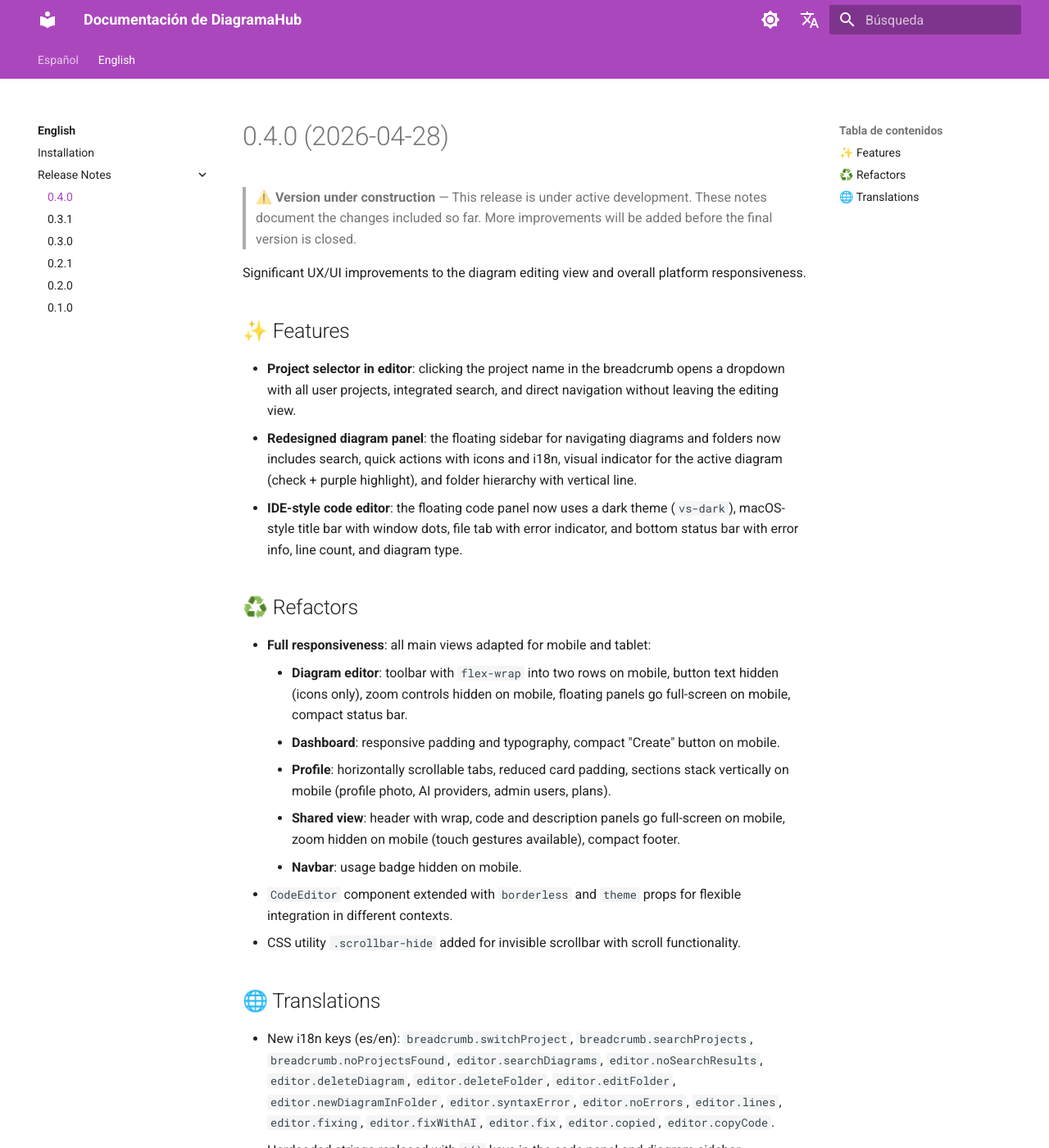
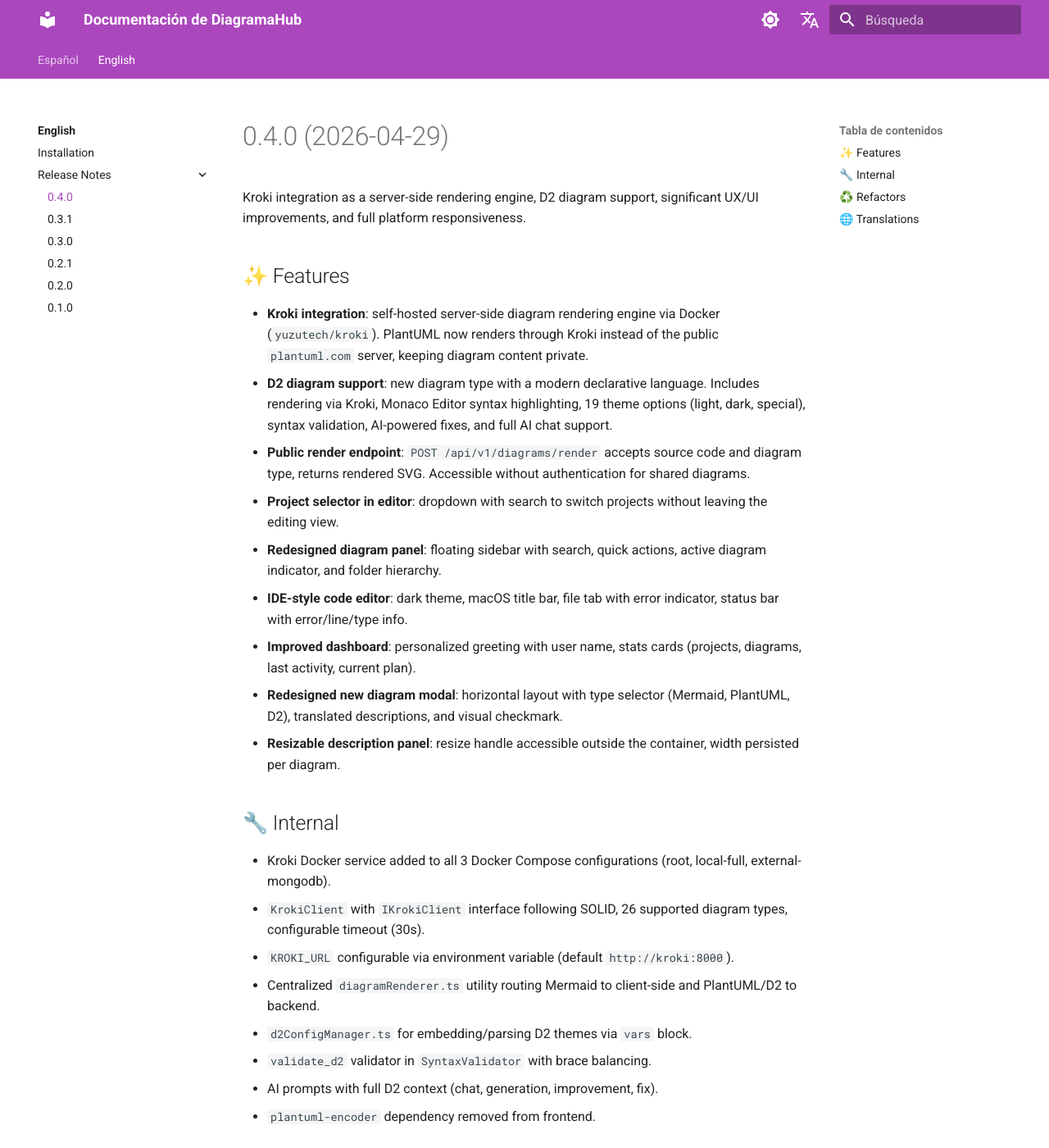
Before and after one commit to diagramahub/diagramahub, an MkDocs documentation site: the page built from docs/en/release-notes/0.4.0.md, in a window 1280 px wide and 1400 px high. Shown: the whole window at 82% size. Built offline with MkDocs 1.6.1 and Material for MkDocs 9.7.7, drawn with Linux system fonts in a browser that asks for light colours; comment, search, counter and statistics services are not loaded; some of the changed text lies outside the part shown.

Commit message:
docs: finalize v0.4.0 release notes and changelog
- Update release notes (es/en) with Kroki integration, D2 support,
  dashboard improvements, and all UX/UI changes
- Update CHANGELOG.md with complete v0.4.0 entry
- Remove WIP warning from release notes

```diff
--- a/docs/en/release-notes/0.4.0.md
+++ b/docs/en/release-notes/0.4.0.md
@@ -1,27 +1,39 @@
-# 0.4.0 (2026-04-28)
+# 0.4.0 (2026-04-29)
 
-> ⚠️ **Version under construction** — This release is under active development. These notes document the changes included so far. More improvements will be added before the final version is closed.
-
-Significant UX/UI improvements to the diagram editing view and overall platform responsiveness.
+Kroki integration as a server-side rendering engine, D2 diagram support, significant UX/UI improvements, and full platform responsiveness.
 
 ## ✨ Features
 
-- **Project selector in editor**: clicking the project name in the breadcrumb opens a dropdown with all user projects, integrated search, and direct navigation without leaving the editing view.
-- **Redesigned diagram panel**: the floating sidebar for navigating diagrams and folders now includes search, quick actions with icons and i18n, visual indicator for the active diagram (check + purple highlight), and folder hierarchy with vertical line.
-- **IDE-style code editor**: the floating code panel now uses a dark theme (`vs-dark`), macOS-style title bar with window dots, file tab with error indicator, and bottom status bar with error info, line count, and diagram type.
+- **Kroki integration**: self-hosted server-side diagram rendering engine via Docker (`yuzutech/kroki`). PlantUML now renders through Kroki instead of the public `plantuml.com` server, keeping diagram content private.
+- **D2 diagram support**: new diagram type with a modern declarative language. Includes rendering via Kroki, Monaco Editor syntax highlighting, 19 theme options (light, dark, special), syntax validation, AI-powered fixes, and full AI chat support.
+- **Public render endpoint**: `POST /api/v1/diagrams/render` accepts source code and diagram type, returns rendered SVG. Accessible without authentication for shared diagrams.
+- **Project selector in editor**: dropdown with search to switch projects without leaving the editing view.
+- **Redesigned diagram panel**: floating sidebar with search, quick actions, active diagram indicator, and folder hierarchy.
+- **IDE-style code editor**: dark theme, macOS title bar, file tab with error indicator, status bar with error/line/type info.
+- **Improved dashboard**: personalized greeting with user name, stats cards (projects, diagrams, last activity, current plan).
+- **Redesigned new diagram modal**: horizontal layout with type selector (Mermaid, PlantUML, D2), translated descriptions, and visual checkmark.
+- **Resizable description panel**: resize handle accessible outside the container, width persisted per diagram.
+
+## 🔧 Internal
+
+- Kroki Docker service added to all 3 Docker Compose configurations (root, local-full, external-mongodb).
+- `KrokiClient` with `IKrokiClient` interface following SOLID, 26 supported diagram types, configurable timeout (30s).
+- `KROKI_URL` configurable via environment variable (default `http://kroki:8000`).
+- Centralized `diagramRenderer.ts` utility routing Mermaid to client-side and PlantUML/D2 to backend.
+- `d2ConfigManager.ts` for embedding/parsing D2 themes via `vars` block.
+- `validate_d2` validator in `SyntaxValidator` with brace balancing.
+- AI prompts with full D2 context (chat, generation, improvement, fix).
+- `plantuml-encoder` dependency removed from frontend.
 
 ## ♻️ Refactors
 
-- **Full responsiveness**: all main views adapted for mobile and tablet:
-    - **Diagram editor**: toolbar with `flex-wrap` into two rows on mobile, button text hidden (icons only), zoom controls hidden on mobile, floating panels go full-screen on mobile, compact status bar.
-    - **Dashboard**: responsive padding and typography, compact "Create" button on mobile.
-    - **Profile**: horizontally scrollable tabs, reduced card padding, sections stack vertically on mobile (profile photo, AI providers, admin users, plans).
-    - **Shared view**: header with wrap, code and description panels go full-screen on mobile, zoom hidden on mobile (touch gestures available), compact footer.
-    - **Navbar**: usage badge hidden on mobile.
-- `CodeEditor` component extended with `borderless` and `theme` props for flexible integration in different contexts.
-- CSS utility `.scrollbar-hide` added for invisible scrollbar with scroll functionality.
+- **Full responsiveness**: all views adapted for mobile and tablet (editor, dashboard, profile, shared view, navbar).
+- `CodeEditor` component extended with D2 language support.
+- CSS utility `.scrollbar-hide` for invisible scrollbar with scroll functionality.
 
 ## 🌐 Translations
 
-- New i18n keys (es/en): `breadcrumb.switchProject`, `breadcrumb.searchProjects`, `breadcrumb.noProjectsFound`, `editor.searchDiagrams`, `editor.noSearchResults`, `editor.deleteDiagram`, `editor.deleteFolder`, `editor.editFolder`, `editor.newDiagramInFolder`, `editor.syntaxError`, `editor.noErrors`, `editor.lines`, `editor.fixing`, `editor.fixWithAI`, `editor.fix`, `editor.copied`, `editor.copyCode`.
-- Hardcoded strings replaced with `t()` keys in the code panel and diagram sidebar.
+- i18n keys for D2: diagram type, description, theme hint, rendering errors.
+- i18n keys for dashboard: greeting, stats.
+- i18n keys for editor: diagram name, diagram type, Mermaid/PlantUML descriptions.
+- Hardcoded strings replaced with `t()` keys in code panel and sidebar.
```
Also changed, not shown: CHANGELOG.md (+25 -12 lines), docs/es/release-notes/0.4.0.md (+29 -17 lines).
